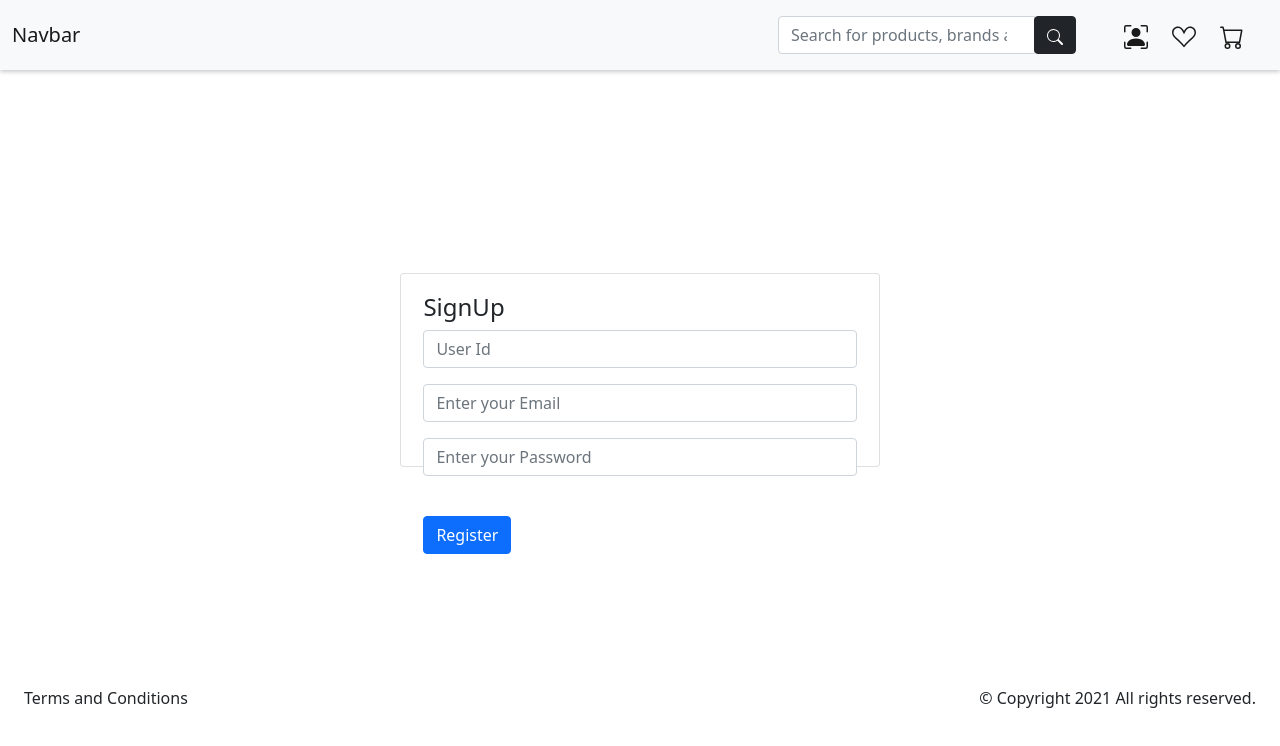
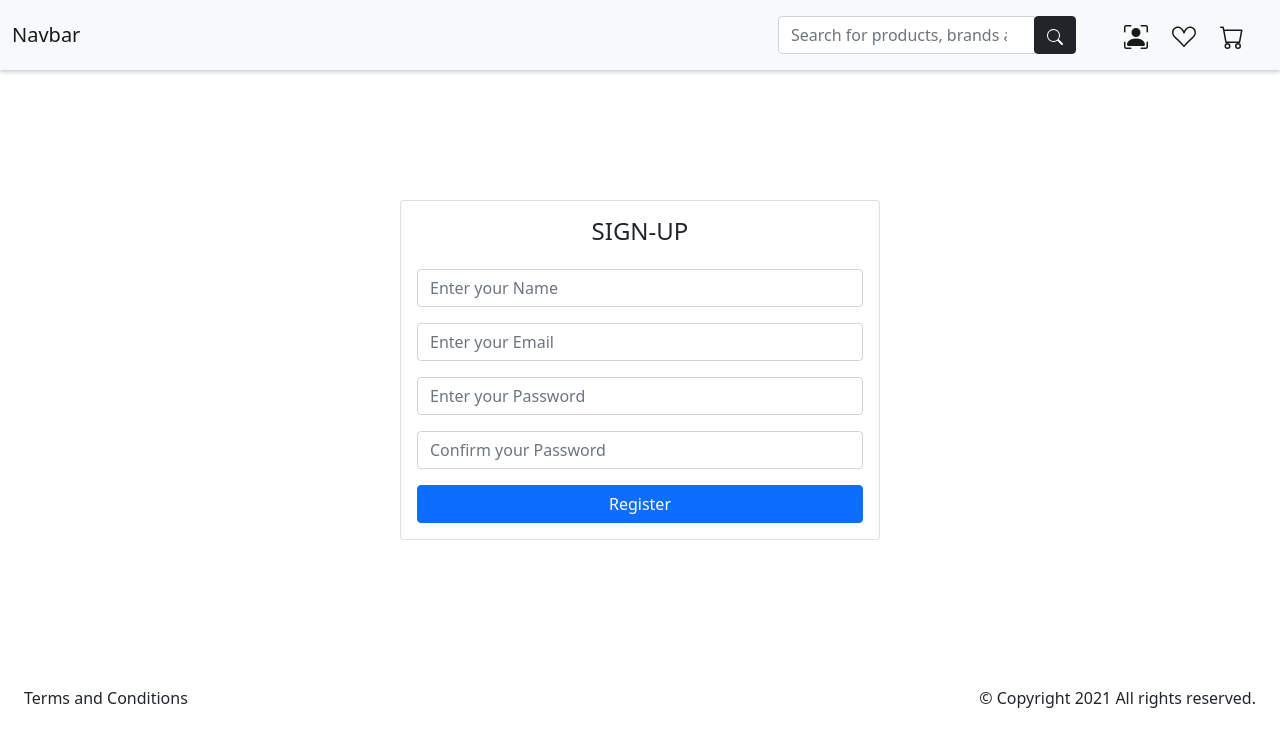
Before and after one commit to Naresh-Yenagandula/StalknBuyEcommerceFrontend, a React (Create React App) app: page /signup in a window 1280 px wide. Shown: the top 746 px of the page. Built offline with nearby package versions, Linux system fonts and the light colour scheme; no server answers.

Commit message:
signUp signin

```diff
--- a/src/components/signup.js
+++ b/src/components/signup.js
@@ -1,14 +1,17 @@
 function SignUp(){
     return(
-        <div className="form d-flex justify-content-center align-items-center">
+        <div className="form d-flex justify-content-center align-items-center card-body">
             <div className="card p-3 v-100" style={{width:"30rem"}}>
-                <div className="card-body">
-                    <h4>SignUp</h4>
+                <div className="">
+                    <h4 className="text-center mb-4">SIGN-UP</h4>
                  <form>
-                <input type="text" className="form-control mb-3" placeholder="User Id"/>
+                <input type="text" className="form-control mb-3" placeholder="Enter your Name"/>
                 <input type="email" className="form-control mb-3" placeholder="Enter your Email"/>
                 <input type="password" className="form-control mb-3" placeholder="Enter your Password"/>
-                <button type="submit" className="btn btn-primary my-4" placeholder="User Id">Register</button>
+                <input type="password" className="form-control mb-3" placeholder="Confirm your Password"/>
+                <div className="d-grid">
+                <button type="submit" className="btn btn-primary " placeholder="User Id">Register</button>
+                </div>
             </form>
             </div>
             </div>
```
